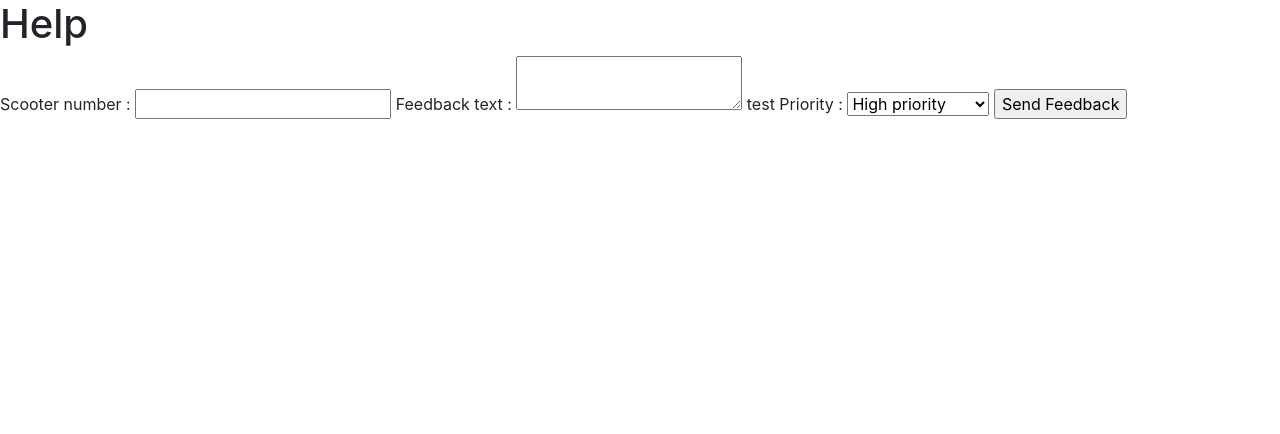
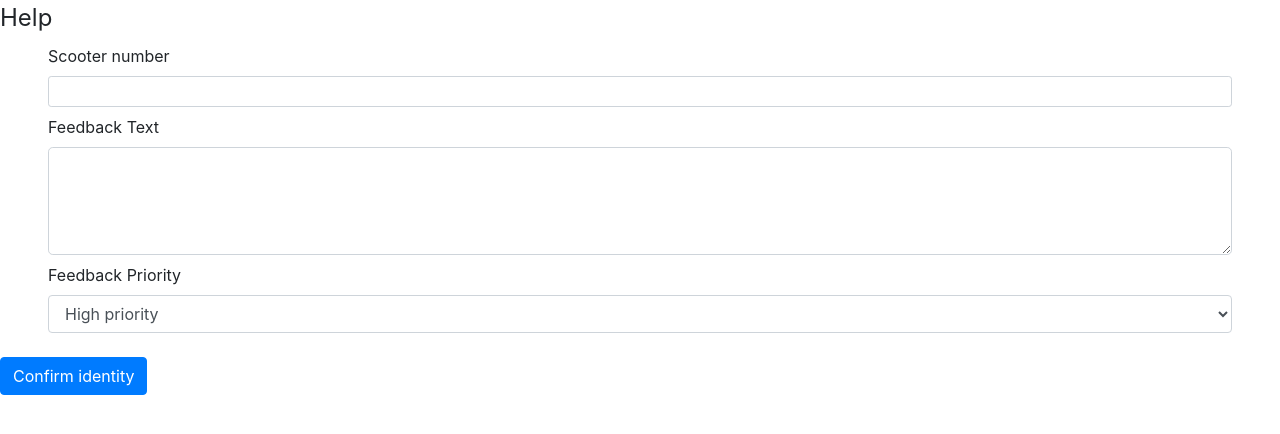
Before and after one commit to Massssssi/e-scooter-Flask-app, a Flask app: page /help in a window 1280 px wide. Shown: the part 56-490 px from the top of the page. Run offline with Flask 2, Linux system fonts and the light colour scheme; a user stored in the database is signed in; some libraries are stand-ins or nearby versions.

Commit message:
added user help page design

```diff
--- a/app/templates/userHelp.html
+++ b/app/templates/userHelp.html
@@ -4,7 +4,7 @@
 {% extends "baseUser.html" %}
   <div class="block_content">
     {% block content %}
-    {% with messages = get_flashed_messages() %}
+    <!-- {% with messages = get_flashed_messages() %}
       {% if messages %}
           <ul>
           {% for message in messages %}
@@ -12,19 +12,60 @@
           {% endfor %}
           </ul>
         {% endif %}
-{% endwith %}
+    {% endwith %} -->
 
-<h1>Help</h1>
 <form method="post", action="/help">
   {{ form.hidden_tag() }}
   {% for field, errors in form.errors.items() %}
   {% endfor %}
-  Scooter number : {{form.scooter_id(class_='form-control-label')}}
-  Feedback text : {{form.feedback_text(class_='form-control-label')}}
-  test
-  Priority : {{form.priority(class_='form-control-label')}}
+  <fieldset class="form-group">
+    <legend> <bold>Help</bold></legend>
+      <div class="form-group mx-sm-5 mb-2">
+        <label> Scooter number  </label>
+        {{ form.scooter_id(class_ = "form-control form-control-sm")}}
+      </div>
 
-  <input type="submit" class="button" value="Send Feedback">
+      <div class="form-group  mx-sm-5 mb-2">
+        <label> Feedback Text  </label>
+        {{ form.feedback_text(class_ = "form-control form-control-lg", rows = "3")}}
+      </div>
+
+      <div class="form-group  mx-sm-5 mb-2 ">
+       <label> Feedback Priority </label>
+        {{form.priority(class_='form-control')}}
+      </div>
+
+
+  </fieldset>
+
+
+  <!-- <div class="form-group">
+    <label> Feedback</label>
+    <textarea type="text" class = "form-control" placeholder="Feel free to write what you did not like" name  = "feedback_text"
+    rows="5" ></textarea>
+  </div>
+
+  <div class="form-group">
+    <label> Priority</label>
+    <select type="text" class = "form-control" placeholder="Type your scooter number" name  = "scooter_id" >
+      <option>1</option>
+      <option>2</option>
+      <option>3</option>
+    </select>
+  </div> -->
+
+
+  <!-- Scooter number : {{form.scooter_id(class_='form-control-label')}} <br>
+  Feedback text : {{form.feedback_text(class_='form-control-label')}} <br>
+  Priority : {{form.priority(class_='form-control-label')}}<br>  -->
+
+  <button type="submit" class="btn btn-primary mb-2">Confirm identity</button>
+
+  {% if error_message %}
+  <div class="alert alert-primary" role="alert">
+    {{error_message}}
+  </div>
+  {% endif%}
 
 </form>
 
--- a/app/views.py
+++ b/app/views.py
@@ -268,7 +268,8 @@ def help():
                 flash('User feedback has been recieved succesfully ')
                 return redirect("/help")
             else :
-                flash('Scooter number %s could not be found ' % (form.scooter_id.data))
-                return redirect("/help")
+                #flash('Scooter number %s could not be found ' % (form.scooter_id.data))*
+                message = 'Scooter number ' + form.scooter_id.data + ' could not be found. \nPlease try again. '
+                return render_template('/userHelp.html',form = form, error_message = message)
 
     return render_template('userHelp.html', form = form)
```
Also changed, not shown: app.db. Lines whose indentation alone changed are shown as unchanged.
